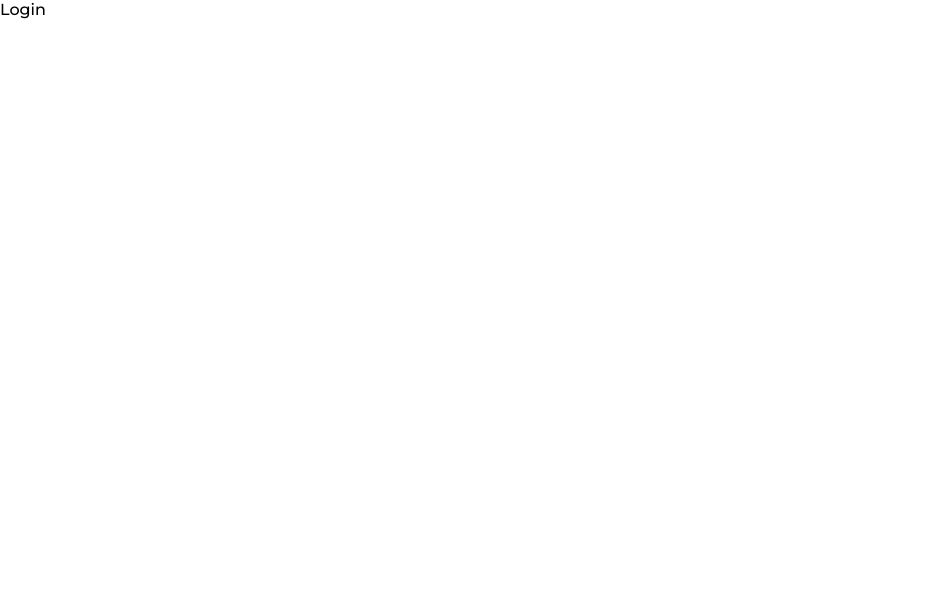
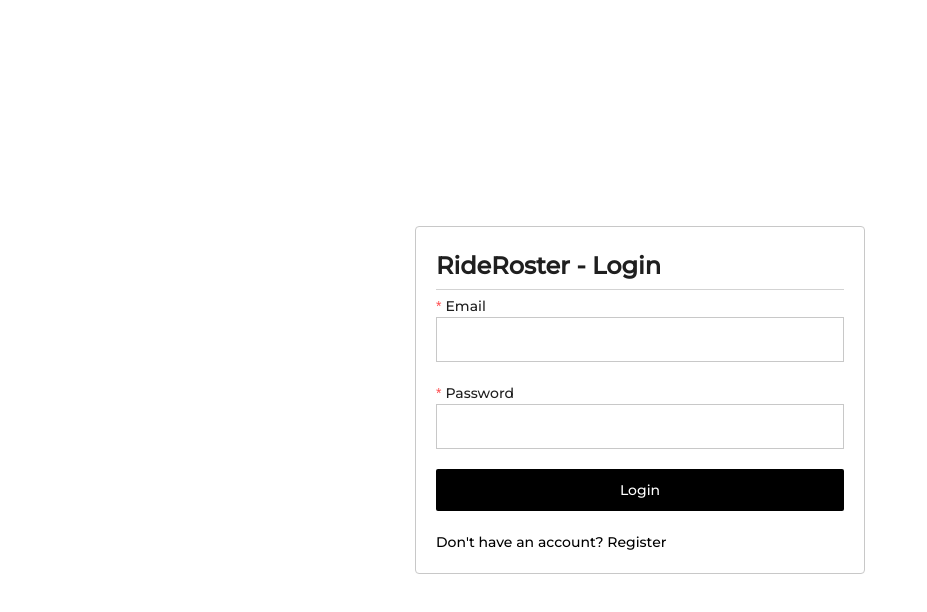
Before and after one commit to alexvirdee/next-car-rental, a Next.js app: page /login in a window 1280 px wide. Shown: the top 612 px of the page, without its empty margins (0-927 px from the left). Built offline with nearby package versions, Linux system fonts and the light colour scheme.

Commit message:
login ui

```diff
--- a/src/app/login/page.tsx
+++ b/src/app/login/page.tsx
@@ -1,8 +1,51 @@
+'use client'
 import React from 'react'
+import { Form, Button } from 'antd'
+import Link from 'next/link'
+import { antdFieldValidation } from '@/helpers/validationHelpers'
 
 function Login() {
+
+  const onFinish = (values: any) => {
+    console.log('values', values)
+  }
+
   return (
-    <div>Login</div>
+    <div className='flex justify-center items-center h-screen'>
+      <div className="w-450 card p-5">
+        <Form
+          layout="vertical"
+          onFinish={onFinish}
+        >
+          <h1 className="text-xl">RideRoster - Login</h1>
+
+          <div className="divider"></div>
+
+          <div className="flex flex-col gap-5">
+
+            <Form.Item
+              label="Email"
+              name="email"
+              rules={antdFieldValidation}
+            >
+              <input type="email" />
+            </Form.Item>
+
+            <Form.Item
+              label="Password"
+              name="password"
+              rules={antdFieldValidation}
+            >
+              <input type="password" />
+            </Form.Item>
+
+            <Button type="primary" block htmlType="submit">Login</Button>
+
+            <Link href="/register">Don't have an account? Register</Link>
+          </div>
+        </Form>
+      </div>
+    </div>
   )
 }
 
--- /dev/null
+++ b/src/helpers/validationHelpers.ts
@@ -0,0 +1,6 @@
+export const antdFieldValidation = [
+    {
+        required: true,
+        message: 'Required'
+    }
+]
```
Also changed, not shown: src/app/register/page.tsx (+23 -4 lines).
